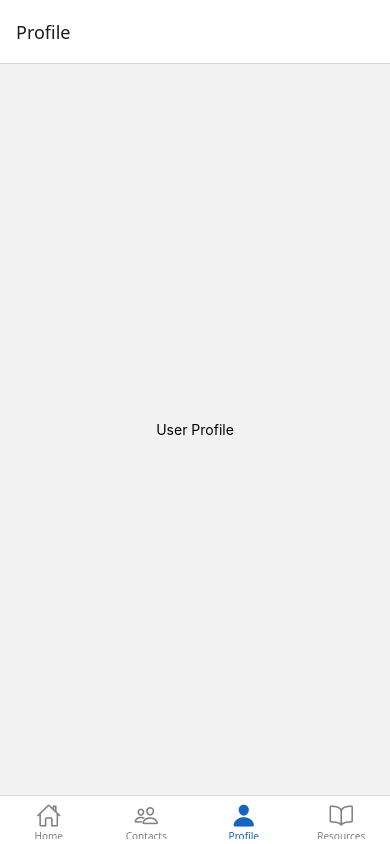
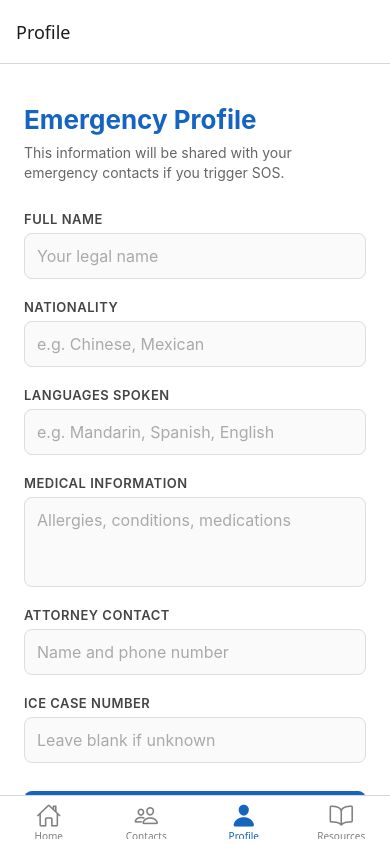
Before and after one commit to lilianma003/IMOK, a React Native app: screen /Profile in a window 390 px wide. Built offline with nearby package versions, Linux system fonts and the light colour scheme.

Commit message:
built emergency profile form; not saved to firebase

```diff
--- a/screens/user_profile.tsx
+++ b/screens/user_profile.tsx
@@ -1,13 +1,202 @@
-import { View, Text, StyleSheet } from 'react-native';
+import { useState } from 'react';
+import {
+  View, Text, TextInput, TouchableOpacity,
+  StyleSheet, ScrollView, Alert, ActivityIndicator
+} from 'react-native';
+import { db, auth } from '../src/config/firebaseConfig';
+import { doc, setDoc } from 'firebase/firestore';
+
+interface EmergencyProfile {
+  name: string;
+  nationality: string;
+  languages: string;
+  medicalInfo: string;
+  attorneyContact: string;
+  iceCaseNumber: string;
+}
 
 export default function UserProfile() {
+  const [profile, setProfile] = useState<EmergencyProfile>({
+    name: '',
+    nationality: '',
+    languages: '',
+    medicalInfo: '',
+    attorneyContact: '',
+    iceCaseNumber: '',
+  });
+  const [saving, setSaving] = useState(false);
+  const [saved, setSaved] = useState(false);
+
+  const handleChange = (field: keyof EmergencyProfile, value: string) => {
+    setProfile(prev => ({ ...prev, [field]: value }));
+    setSaved(false);
+  };
+
+  const handleSave = async () => {
+    const user = auth.currentUser;
+    if (!user) {
+      Alert.alert('Not logged in', 'Please log in to save your profile.');
+      return;
+    }
+    try {
+      setSaving(true);
+      await setDoc(doc(db, 'users', user.uid), { emergencyProfile: profile }, { merge: true });
+      setSaved(true);
+    } catch (error) {
+      Alert.alert('Error', 'Could not save profile. Please try again.');
+    } finally {
+      setSaving(false);
+    }
+  };
+
   return (
-    <View style={styles.container}>
-      <Text>User Profile</Text>
+    <ScrollView contentContainerStyle={styles.container}>
+      <Text style={styles.heading}>Emergency Profile</Text>
+      <Text style={styles.subheading}>
+        This information will be shared with your emergency contacts if you trigger SOS.
+      </Text>
+
+      <Field label="Full Name" placeholder="Your legal name">
+        <TextInput
+          style={styles.input}
+          value={profile.name}
+          onChangeText={v => handleChange('name', v)}
+          placeholder="Your legal name"
+          placeholderTextColor="#aaa"
+        />
+      </Field>
+
+      <Field label="Nationality" placeholder="e.g. Chinese, Mexican">
+        <TextInput
+          style={styles.input}
+          value={profile.nationality}
+          onChangeText={v => handleChange('nationality', v)}
+          placeholder="e.g. Chinese, Mexican"
+          placeholderTextColor="#aaa"
+        />
+      </Field>
+
+      <Field label="Languages Spoken" placeholder="e.g. Mandarin, Spanish, English">
+        <TextInput
+          style={styles.input}
+          value={profile.languages}
+          onChangeText={v => handleChange('languages', v)}
+          placeholder="e.g. Mandarin, Spanish, English"
+          placeholderTextColor="#aaa"
+        />
+      </Field>
+
+      <Field label="Medical Information" placeholder="Allergies, conditions, medications">
+        <TextInput
+          style={[styles.input, styles.multiline]}
+          value={profile.medicalInfo}
+          onChangeText={v => handleChange('medicalInfo', v)}
+          placeholder="Allergies, conditions, medications"
+          placeholderTextColor="#aaa"
+          multiline
+          numberOfLines={3}
+        />
+      </Field>
+
+      <Field label="Attorney Contact" placeholder="Name and phone number">
+        <TextInput
+          style={styles.input}
+          value={profile.attorneyContact}
+          onChangeText={v => handleChange('attorneyContact', v)}
+          placeholder="Name and phone number"
+          placeholderTextColor="#aaa"
+        />
+      </Field>
+
+      <Field label="ICE Case Number" placeholder="Leave blank if unknown">
+        <TextInput
+          style={styles.input}
+          value={profile.iceCaseNumber}
+          onChangeText={v => handleChange('iceCaseNumber', v)}
+          placeholder="Leave blank if unknown"
+          placeholderTextColor="#aaa"
+        />
+      </Field>
+
+      <TouchableOpacity
+        style={[styles.button, saved && styles.buttonSaved]}
+        onPress={handleSave}
+        disabled={saving}
+      >
+        {saving
+          ? <ActivityIndicator color="#fff" />
+          : <Text style={styles.buttonText}>{saved ? '✓ Saved' : 'Save Profile'}</Text>
+        }
+      </TouchableOpacity>
+    </ScrollView>
+  );
+}
+
+function Field({ label, children }: { label: string; placeholder?: string; children: React.ReactNode }) {
+  return (
+    <View style={styles.field}>
+      <Text style={styles.label}>{label}</Text>
+      {children}
     </View>
   );
 }
 
 const styles = StyleSheet.create({
-  container: { flex: 1, justifyContent: 'center', alignItems: 'center' }
+  container: {
+    padding: 24,
+    paddingBottom: 48,
+    backgroundColor: '#fff',
+  },
+  heading: {
+    fontSize: 26,
+    fontWeight: 'bold',
+    color: '#1565c0',
+    marginBottom: 8,
+    marginTop: 16,
+  },
+  subheading: {
+    fontSize: 14,
+    color: '#666',
+    marginBottom: 28,
+    lineHeight: 20,
+  },
+  field: {
+    marginBottom: 20,
+  },
+  label: {
+    fontSize: 13,
+    fontWeight: '600',
+    color: '#444',
+    marginBottom: 6,
+    textTransform: 'uppercase',
+    letterSpacing: 0.5,
+  },
+  input: {
+    borderWidth: 1,
+    borderColor: '#ddd',
+    borderRadius: 8,
+    padding: 12,
+    fontSize: 16,
+    color: '#222',
+    backgroundColor: '#fafafa',
+  },
+  multiline: {
+    height: 90,
+    textAlignVertical: 'top',
+  },
+  button: {
+    backgroundColor: '#1565c0',
+    padding: 14,
+    borderRadius: 8,
+    alignItems: 'center',
+    marginTop: 8,
+  },
+  buttonSaved: {
+    backgroundColor: '#2e7d32',
+  },
+  buttonText: {
+    color: '#fff',
+    fontSize: 16,
+    fontWeight: '600',
+  },
 });
```
Also changed, not shown: screens/login.tsx (+170 -170 lines), src/services/authService.ts (+21 -17 lines).
